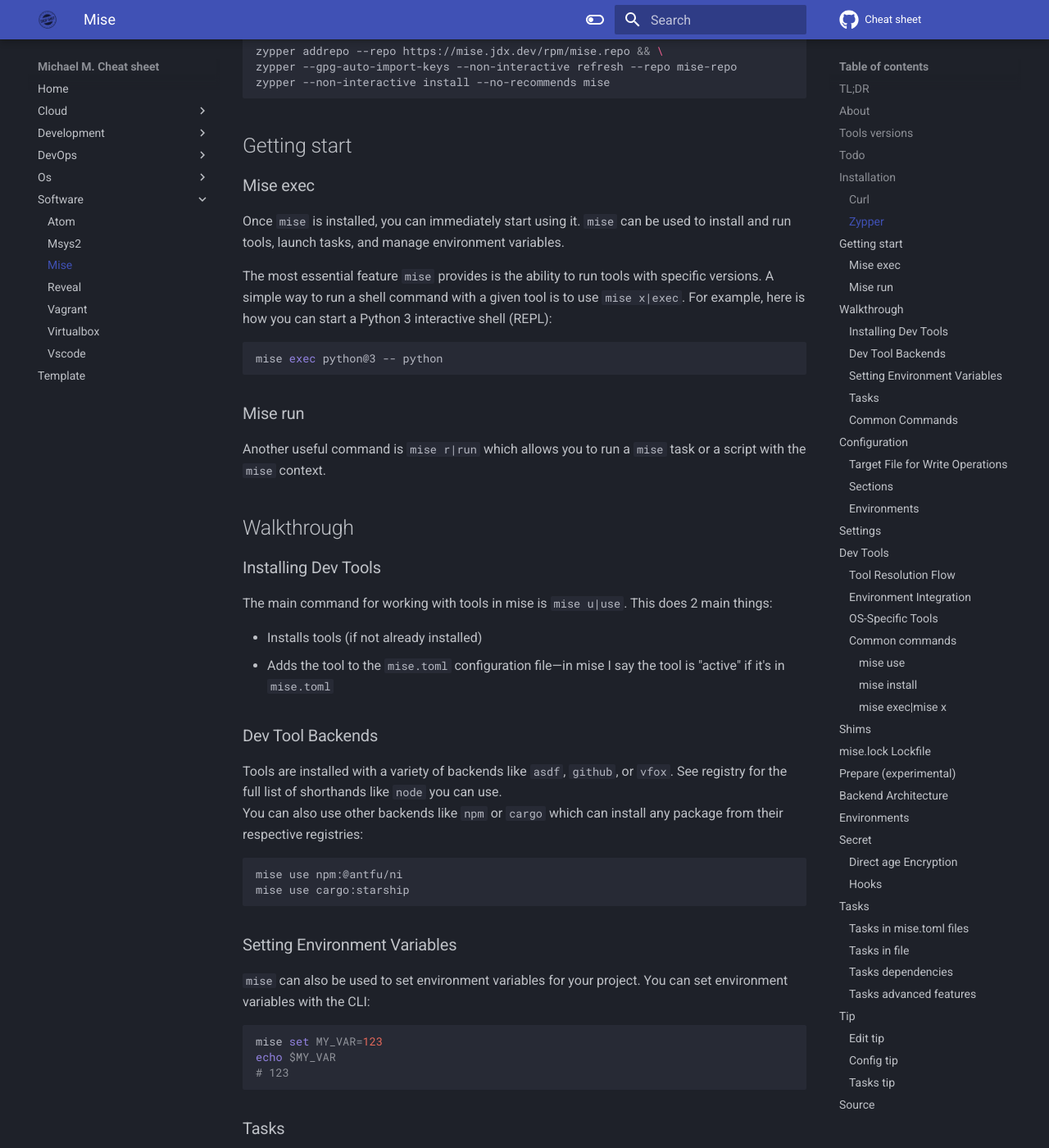
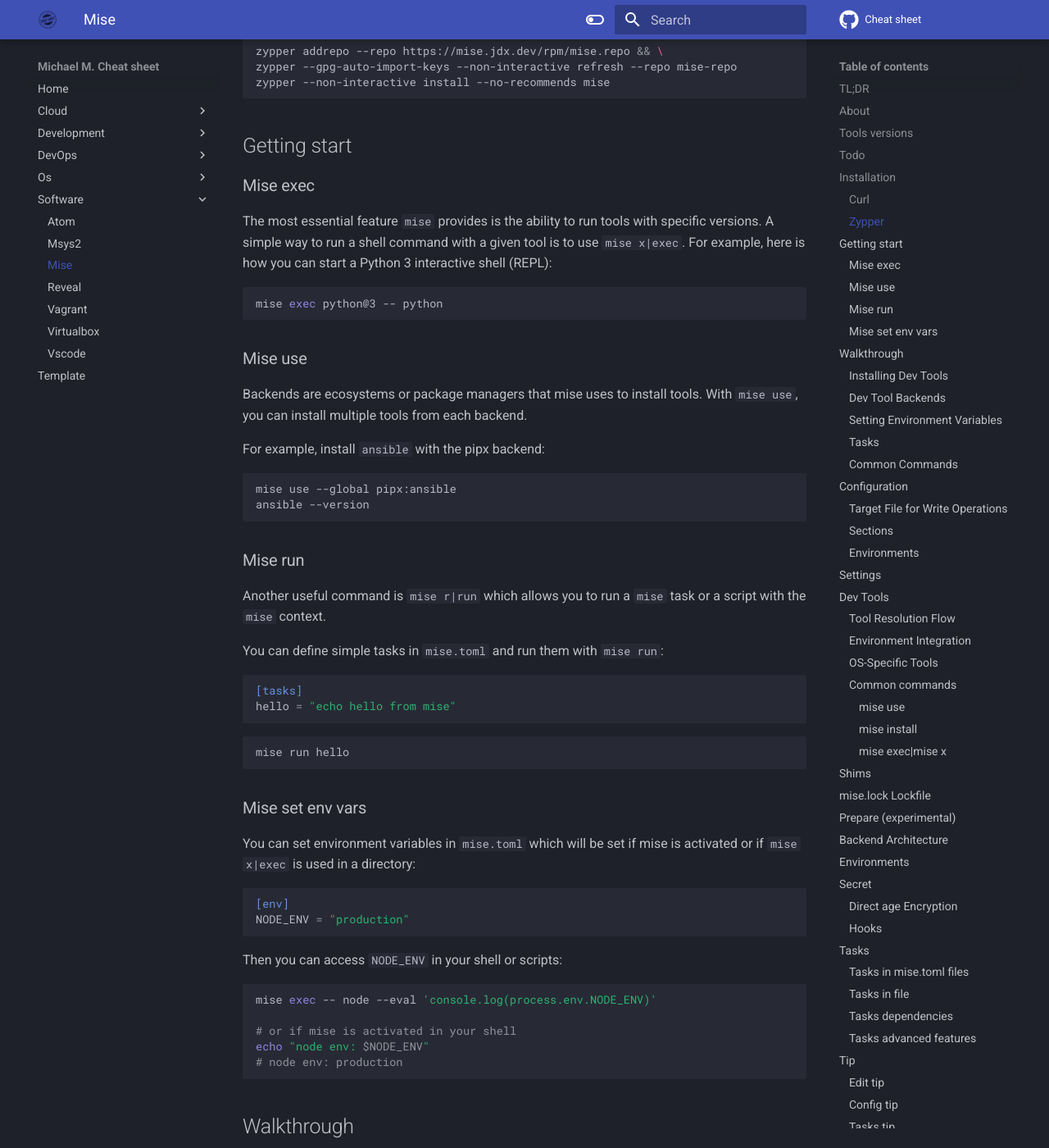
Before and after one commit to Pandemonium1986/cheatsheet, an MkDocs documentation site: the page built from docs/software/mise.md, in a window 1280 px wide and 1400 px high, scrolled down 1327 px. Shown: the whole window at 82% size. Built offline with MkDocs 1.6.1 and Material for MkDocs 9.7.7, drawn with Linux system fonts in a browser that asks for light colours; comment, search, counter and statistics services are not loaded.

Commit message:
docs: mise refactor Getting start

````diff
--- a/docs/software/mise.md
+++ b/docs/software/mise.md
@@ -46,17 +46,56 @@
 
 ### Mise exec
 
-Once `mise` is installed, you can immediately start using it. `mise` can be used to install and run tools, launch tasks, and manage environment variables.
-
 The most essential feature `mise` provides is the ability to run tools with specific versions. A simple way to run a shell command with a given tool is to use `mise x|exec`. For example, here is how you can start a Python 3 interactive shell (REPL):
 
 ```sh
 mise exec python@3 -- python
 ```
 
+### Mise use
+
+Backends are ecosystems or package managers that mise uses to install tools. With `mise use`, you can install multiple tools from each backend.
+
+For example, install `ansible` with the pipx backend:
+
+```sh
+mise use --global pipx:ansible
+ansible --version
+```
+
 ### Mise run
 
 Another useful command is `mise r|run` which allows you to run a `mise` task or a script with the `mise` context.
+
+You can define simple tasks in `mise.toml` and run them with `mise run`:
+
+```toml
+[tasks]
+hello = "echo hello from mise"
+```
+
+```sh
+mise run hello
+```
+
+### Mise set env vars
+
+You can set environment variables in `mise.toml` which will be set if mise is activated or if `mise x|exec` is used in a directory:
+
+```toml
+[env]
+NODE_ENV = "production"
+```
+
+Then you can access `NODE_ENV` in your shell or scripts:
+
+```sh
+mise exec -- node --eval 'console.log(process.env.NODE_ENV)'
+
+# or if mise is activated in your shell
+echo "node env: $NODE_ENV"
+# node env: production
+```
 
 ## Walkthrough
 
````
